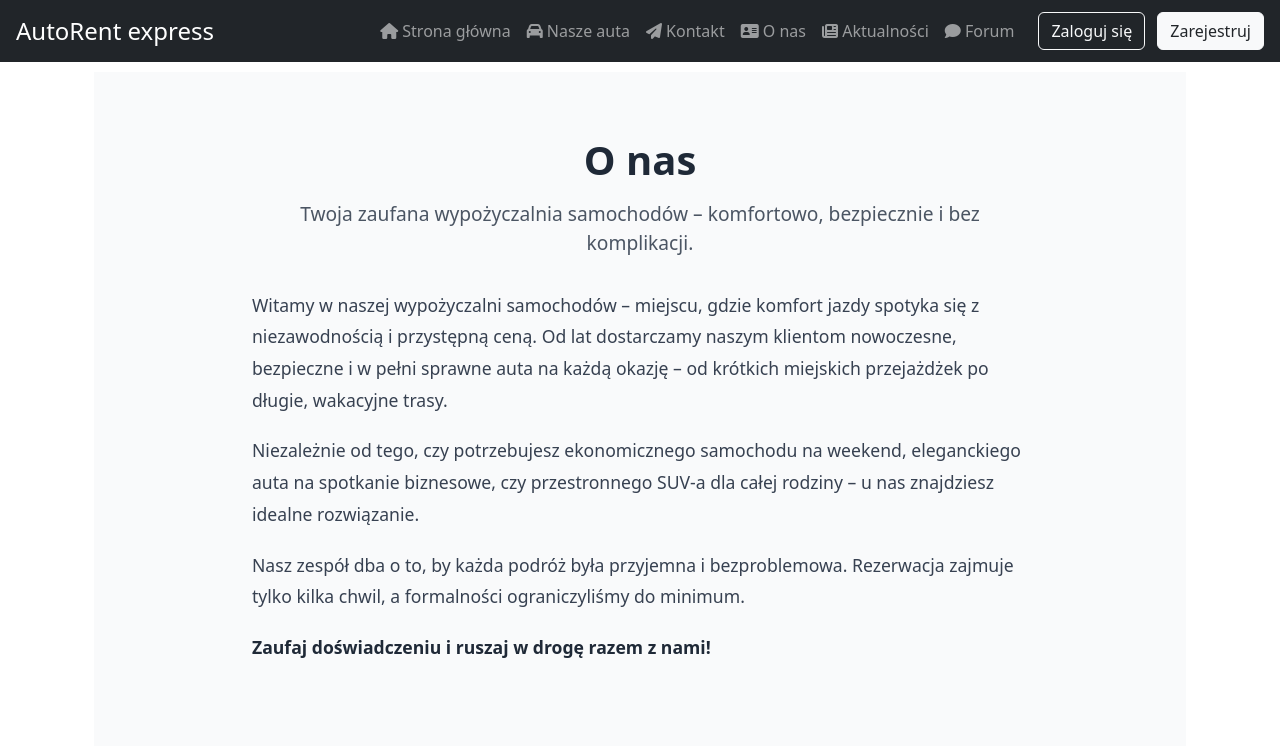
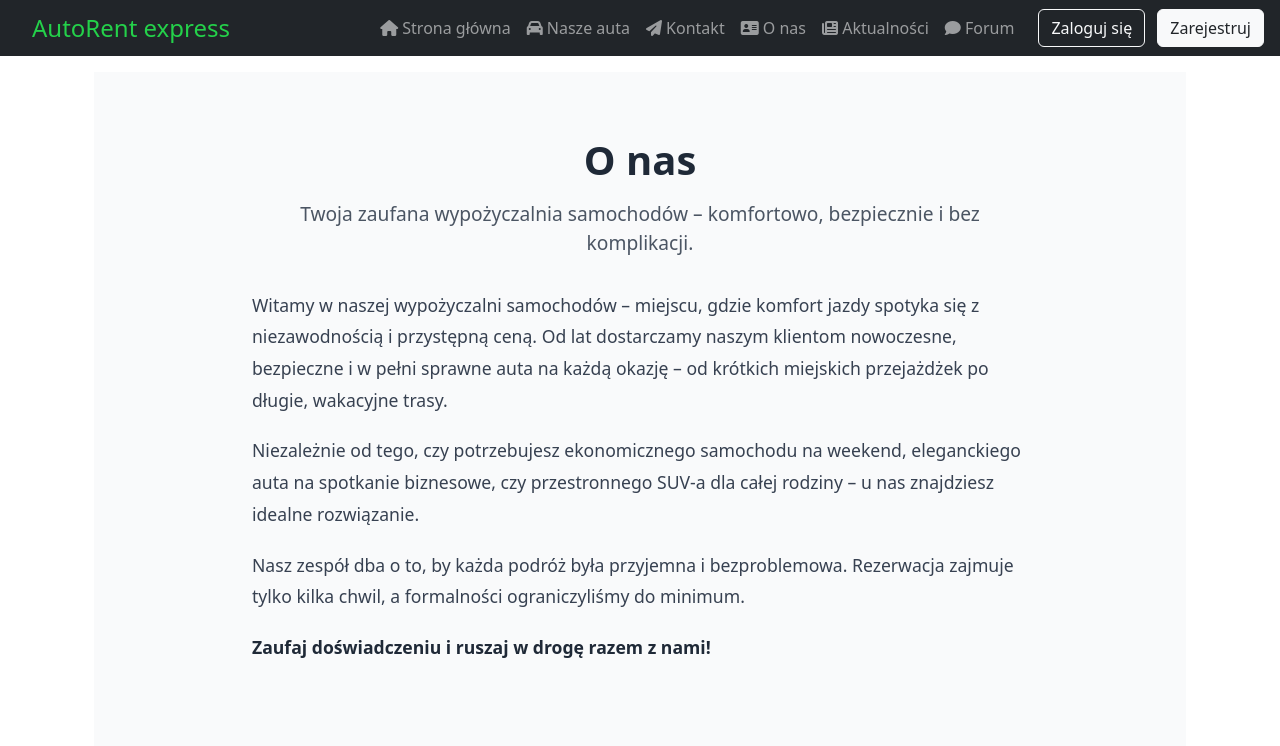
Before and after one commit to student239473/ProjektPK, a Django app: page /about/ in a window 1280 px wide. Shown: the top 746 px of the page. Run offline with Django 5.2, Linux system fonts and the light colour scheme; parts of the project's set-up code (start-up, migrations or seed data) failed here and were passed over.

```diff
--- a/django-blueprint-app-main/webapp/main/templates/main/layout/bar.html
+++ b/django-blueprint-app-main/webapp/main/templates/main/layout/bar.html
@@ -5,8 +5,8 @@
 <link rel="stylesheet" href="{% static 'main/css/main.css' %}">
 
 <nav class="navbar navbar-expand-lg navbar-dark bg-dark px-3 fixed-top">
-  <a href="/main/static" class="navbar-brand d-flex align-items-center gap-2">
-    <span class="fs-4">AutoRent express</span>
+  <a href="{% url 'index' %}" class="navbar-brand d-flex align-items-center gap-2"></a>
+<span class="fs-4" style="color: rgb(36, 209, 74);">AutoRent express</span>
   </a>
 
   <button class="navbar-toggler" type="button" data-bs-toggle="collapse" data-bs-target="#navbarNav"
```
Also changed, not shown: django-blueprint-app-main/webapp/db.sqlite3, django-blueprint-app-main/webapp/media/avatars/1pobrany_plik.jpeg (added), django-blueprint-app-main/webapp/media/avatars/pobrany_plik_wqu7Nue.jpeg (added).
